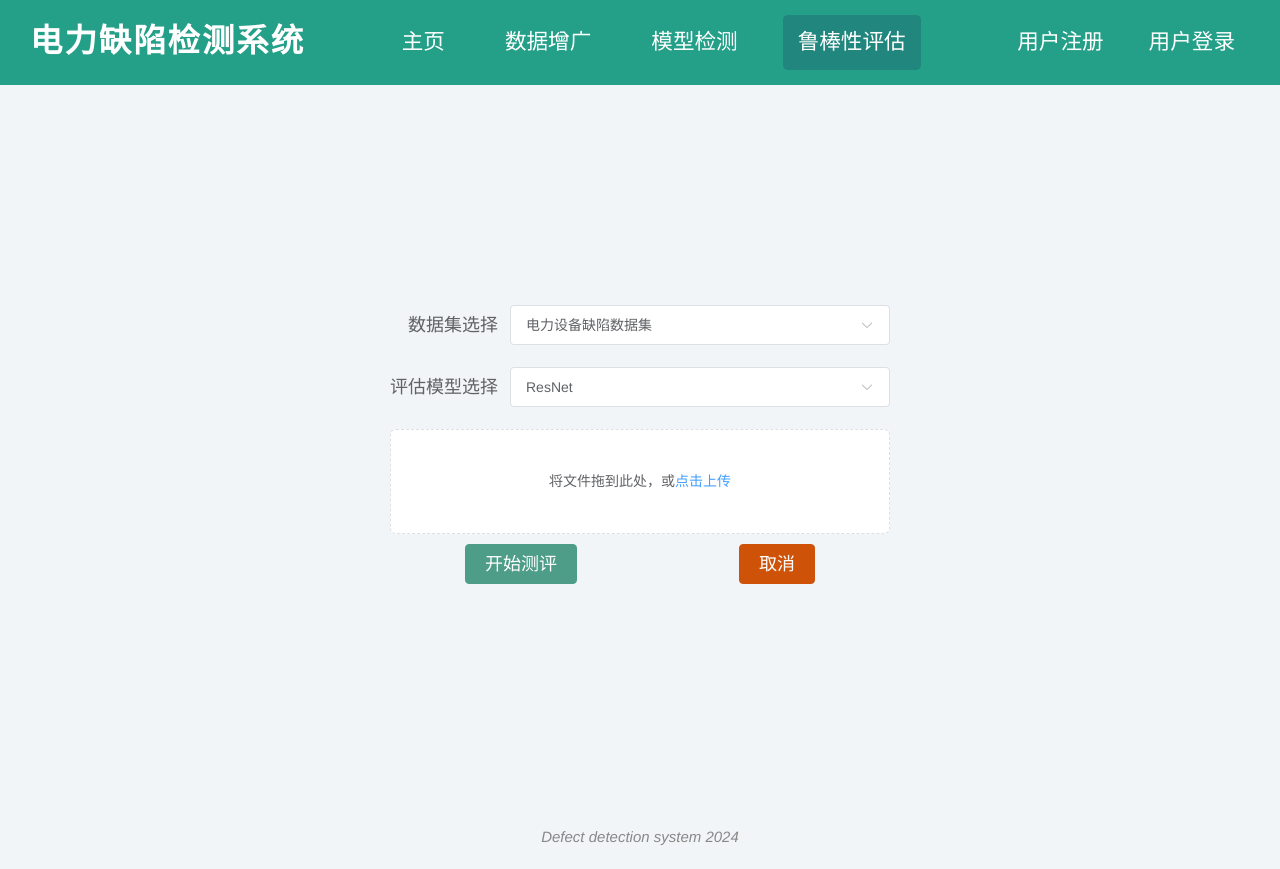
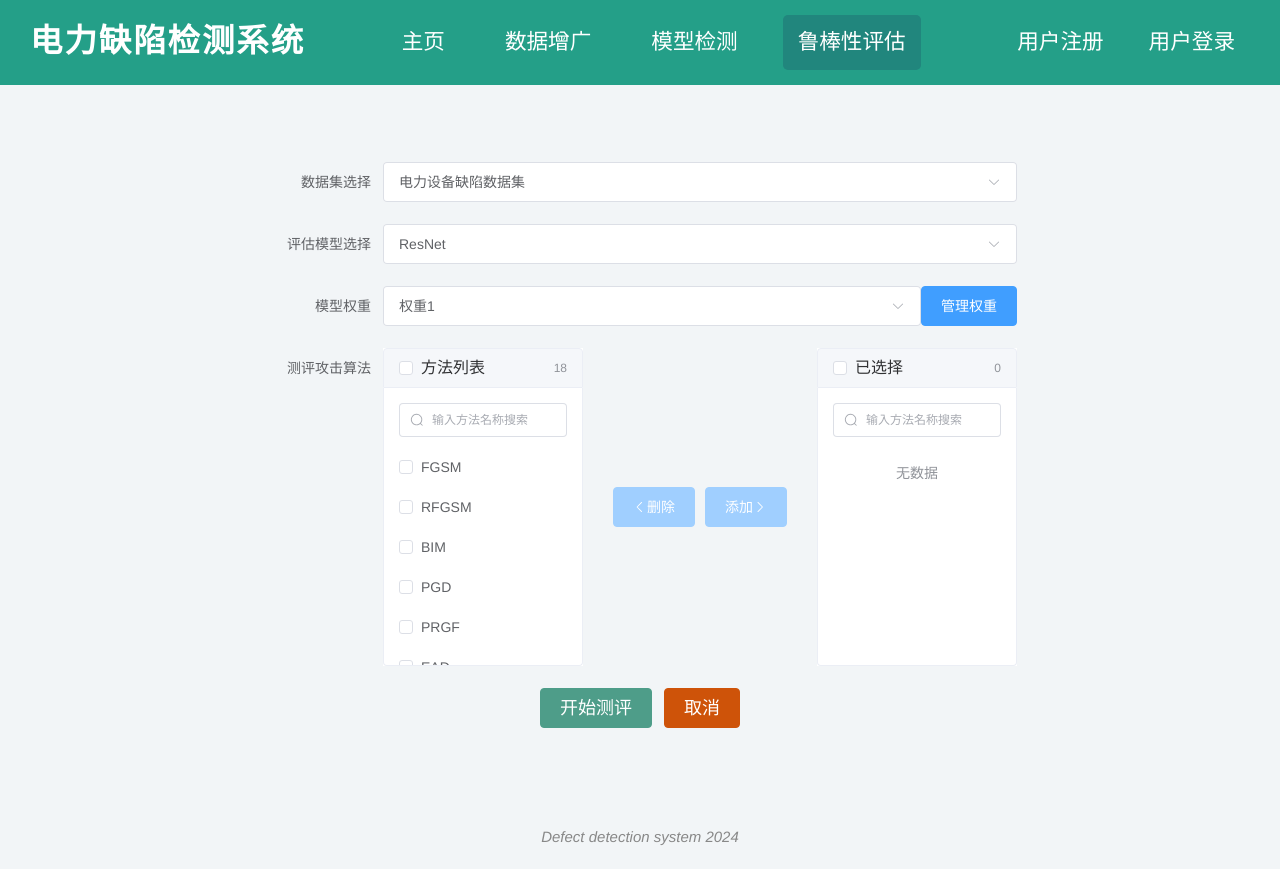
Before and after one commit to PeterAlbus/power-defect-detection-vite, a Vue app: page /#/robustness in a window 1280 px wide. Built offline with nearby package versions, Linux system fonts and the light colour scheme.

Commit message:
修改页面样式

```diff
--- a/components.d.ts
+++ b/components.d.ts
@@ -36,6 +36,7 @@ declare module 'vue' {
     ElTable: typeof import('element-plus/es')['ElTable']
     ElTableColumn: typeof import('element-plus/es')['ElTableColumn']
     ElTag: typeof import('element-plus/es')['ElTag']
+    ElTransfer: typeof import('element-plus/es')['ElTransfer']
     ElUpload: typeof import('element-plus/es')['ElUpload']
     Footer: typeof import('./src/components/Footer.vue')['default']
     HelloWorld: typeof import('./src/components/HelloWorld.vue')['default']
--- a/src/App.vue
+++ b/src/App.vue
@@ -1,5 +1,5 @@
 <template>
-  <el-config-provider :locale="locale">
+  <el-config-provider size="large" :locale="locale">
     <TopNavBar />
     <RouterView />
     <Footer />
--- a/src/assets/base.css
+++ b/src/assets/base.css
@@ -55,7 +55,6 @@
 *::after {
     box-sizing : border-box;
     margin     : 0;
-    position   : relative;
     font-weight: normal;
 }
 
--- a/src/assets/main.css
+++ b/src/assets/main.css
@@ -38,19 +38,6 @@ a {
   color: #2c3e50;
 }
 
-#nav {
-  padding: 30px;
-}
-
-#nav a {
-  font-weight: bold;
-  color: #2c3e50;
-}
-
-#nav a.router-link-exact-active {
-  color: #42b983;
-}
-
 .main-container {
   padding-top: 20px;
   padding-bottom: 20px;
@@ -63,9 +50,6 @@ a {
   color: black;
 }
 
-.main-container a:hover {
-  color: #82A96D;
-}
 .content {
   position: relative;
   background-color: #fff;
@@ -126,7 +110,7 @@ a {
   /*滚动条里面小方块*/
   border-radius: 10px;
   box-shadow: inset 0 0 5px rgba(0, 0, 0, 0.2);
-  background: #33613A;
+  background: #4F9B8F;
 }
 
 *::-webkit-scrollbar-track {
@@ -158,14 +142,3 @@ a {
 #app .music-container .aplayer .aplayer-body {
   bottom: 120px;
 }
-
-.flex-box {
-  display: flex;
-  justify-content: center;
-  align-items: center;
-  flex-direction: column;
-}
-
-.el-form-item__label {
-  font-size: 18px !important;
-}
--- a/src/views/robustness/RobustnessView.vue
+++ b/src/views/robustness/RobustnessView.vue
@@ -1,8 +1,8 @@
 <template>
   <div class="main-container flex-box">
     <el-form class="form-box" :model="form" label-width="120px" style="min-width: 500px">
-      <el-form-item size="large" label="数据集选择">
-        <el-select size="large" v-model="form.dataset" placeholder="请选择数据集">
+      <el-form-item label="数据集选择">
+        <el-select v-model="form.dataset" placeholder="请选择数据集">
           <el-option
               v-for="item in datasetList"
               :key="item.value"
@@ -11,8 +11,8 @@
           />
         </el-select>
       </el-form-item>
-      <el-form-item size="large" label="评估模型选择">
-        <el-select size="large" v-model="form.model" placeholder="请选择评估模型">
+      <el-form-item label="评估模型选择">
+        <el-select v-model="form.model" placeholder="请选择评估模型">
           <el-option
               v-for="item in modelList"
               :key="item.value"
@@ -21,18 +21,20 @@
           />
         </el-select>
       </el-form-item>
-      <el-upload
-          class="upload-demo"
-          drag
-          action="#"
-          :on-preview="handlePreview"
-          :on-remove="handleRemove"
-          :file-list="fileList"
-      >
-        <i class="el-icon-upload"></i>
-        <div class="el-upload__text">将文件拖到此处，或<em>点击上传</em></div>
-      </el-upload>
-<!--      <el-form-item label="测评攻击算法">-->
+      <el-form-item label="模型权重">
+        <div style="width: 100%;flex-direction: row;justify-content: space-between" class="flex-box">
+          <el-select v-model="form.weight" placeholder="请选择权重">
+            <el-option
+                v-for="item in weightList"
+                :key="item.value"
+                :label="item.label"
+                :value="item.value"
+            />
+          </el-select>
+          <el-button type="primary">管理权重</el-button>
+        </div>
+      </el-form-item>
+      <el-form-item label="测评攻击算法">
 <!--        <el-checkbox-group size="large" v-model="form.advAlgorithms">-->
 <!--          <el-checkbox size="large" label="FGSM"></el-checkbox>-->
 <!--          <el-checkbox size="large" label="BIM"></el-checkbox>-->
@@ -40,7 +42,25 @@
 <!--          <el-checkbox size="large" label="BLB"></el-checkbox>-->
 <!--          <el-checkbox size="large" label="NIM"></el-checkbox>-->
 <!--        </el-checkbox-group>-->
-<!--      </el-form-item>-->
+        <el-transfer
+            v-model="form.advAlgorithms"
+            style="text-align: left; display: inline-block"
+            :props="{
+              key: 'value',
+              label: 'label',
+            }"
+            filterable
+            :filter-method="filterMethod"
+            filter-placeholder="输入方法名称搜索"
+            :data="attackMethod"
+            :button-texts="['删除', '添加']"
+            :format="{
+              noChecked: '${total}',
+              hasChecked: '${checked}/${total}',
+            }"
+            :titles="['方法列表', '已选择']"
+        />
+      </el-form-item>
       <div class="button-group">
         <el-button style="color: white; font-size: large" color="#4E9D89" size="large" @click="submitForm">开始测评</el-button>
         <el-button style="color: white; font-size: large" color="#CE5309" size="large" @click="">取消</el-button>
@@ -55,10 +75,12 @@
 
 <script setup lang="ts">
 import { ref } from 'vue';
+import type { UploadInstance } from 'element-plus'
 
 interface RobustnessEvalForm {
   dataset: string;
   model: string;
+  weight: string;
   advAlgorithms: string[];
 }
 
@@ -70,6 +92,7 @@ interface Option {
 const form = ref<RobustnessEvalForm>({
   dataset: '电力设备缺陷数据集',
   model: 'ResNet',
+  weight: '权重1',
   advAlgorithms: []
 });
 
@@ -84,6 +107,35 @@ const modelList = ref<Option[]>([
   { label: 'AlexNet', value: 'AlexNet' },
   { label: 'VGG', value: 'VGG' }
 ]);
+
+const weightList = ref<Option[]>([
+  { label: '权重1', value: '权重1' },
+  { label: '权重2', value: '权重2' },
+  { label: '权重3', value: '权重3' }
+]);
+
+const attackMethod = ref<object>([
+  { label: 'FGSM', value: 'FGSM' },
+  { label: 'RFGSM', value: 'RFGSM' },
+  { label: 'BIM', value: 'BIM' },
+  { label: 'PGD', value: 'PGD' },
+  { label: 'PRGF', value: 'PRGF' },
+  { label: 'EAD', value: 'EAD' },
+  { label: 'AutoPGD', value: 'AutoPGD' },
+  { label: 'BLB', value: 'BLB' },
+  { label: 'CORRUPT', value: 'CORRUPT' },
+  { label: 'DEEPFOOL', value: 'DEEPFOOL' },
+  { label: 'DIM', value: 'DIM' },
+  { label: 'LLC', value: 'LLC' },
+  { label: 'NIM', value: 'NIM' },
+  { label: 'ILLC', value: 'ILLC' },
+  { label: 'RLLC', value: 'RLLC' },
+  { label: 'SignHunter', value: 'SignHunter' },
+  { label: 'SIGNOPT', value: 'SIGNOPT' },
+  { label: 'SIMBA', value: 'SIMBA' }
+])
+
+const uploadRef = ref<UploadInstance>()
 
 const fileList = ref([]);
 
@@ -107,6 +159,12 @@ const handleRemove = (file, fileList) => {
 const submitForm = () => {
   console.log('Form submitted:', form.value);
 };
+
+const filterMethod = (query, item) => {
+  const search_by_label = item.label.toLowerCase().includes(query.toLowerCase())
+  const search_by_value = item.value.toLowerCase().includes(query.toLowerCase())
+  return search_by_label || search_by_value
+}
 </script>
 
 <style scoped>
@@ -119,7 +177,7 @@ const submitForm = () => {
 
 .button-group {
   display: flex;
-  justify-content: space-around;
+  justify-content: center;
   align-items: center;
   flex-direction: row;
 }
@@ -127,4 +185,8 @@ const submitForm = () => {
 .form-box {
   font-size: large;
 }
+
+.upload-box {
+  text-align: left;
+}
 </style>
```
